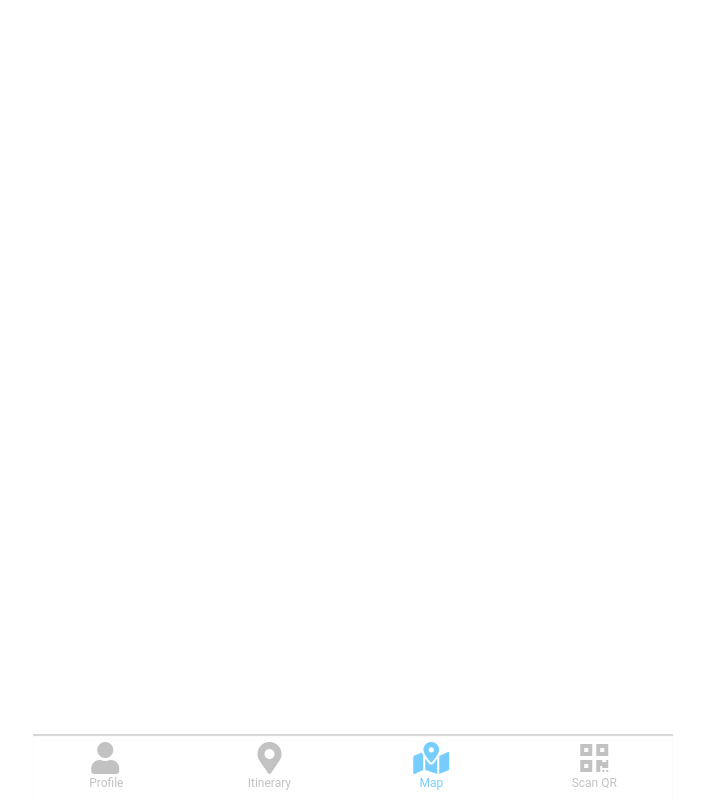
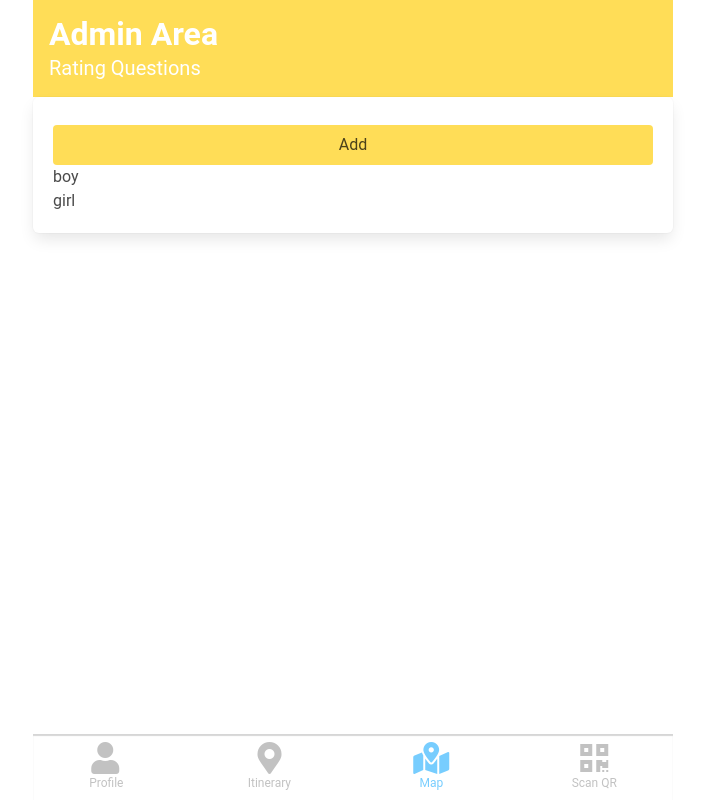
Before and after one commit to yuan-kuan/kotakita, a Svelte app: page /office in a window 1280 px wide. Shown: the whole page, without its empty margins (287-992 px from the left). Built offline with nearby package versions, Linux system fonts and the light colour scheme.

Commit message:
Admin page and question form

```diff
--- /dev/null
+++ b/src/Admin.svelte
@@ -0,0 +1,84 @@
+<script>
+  import { isAdmin } from './user_store';
+
+  const questions = ['boy', 'girl'];
+
+  let isShowingEditQuestion = false;
+  const addQuestion = () => {
+    isShowingEditQuestion = true;
+  };
+
+  const save = () => {};
+  const closeQuestion = () => {
+    isShowingEditQuestion = false;
+  };
+</script>
+
+{#if $isAdmin || true}
+  <section class="section has-background-warning ">
+    <p class="title has-text-white">Admin Area</p>
+    <p class="subtitle has-text-white">Rating Questions</p>
+  </section>
+
+  <div class="box">
+    <button class="mt-2 button is-warning is-fullwidth" on:click={addQuestion}
+      >Add</button
+    >
+
+    <ul>
+      {#each questions as q}
+        <li>{q}</li>
+      {/each}
+    </ul>
+  </div>
+
+  <div class="modal" class:is-active={isShowingEditQuestion}>
+    <div class="modal-background" on:click={closeQuestion} />
+    <div class="modal-card">
+      <header class="modal-card-head">
+        <p class="modal-card-title">Edit Question</p>
+      </header>
+      <section class="modal-card-body">
+        <div class="field">
+          <!-- svelte-ignore a11y-label-has-associated-control -->
+          <label class="label">Question Body</label>
+          <div class="control">
+            <textarea class="textarea" />
+          </div>
+        </div>
+
+        <div class="field">
+          <!-- svelte-ignore a11y-label-has-associated-control -->
+          <label class="label">Question Type</label>
+          <div class="select">
+            <select>
+              <option value="scale">1-10 scale</option>
+              <option value="yesno">Yes or No</option>
+              <option value="openend">Open Ended</option>
+            </select>
+          </div>
+          <br />
+        </div>
+
+        <div class="field">
+          <label class="checkbox">
+            <input type="checkbox" />
+            Allow optional comment
+          </label>
+        </div>
+      </section>
+
+      <footer class="modal-card-foot">
+        <button class="button is-success" on:click={save}>Save</button>
+        <button class="button" on:click={closeQuestion}>Cancel</button>
+      </footer>
+    </div>
+    <button
+      class="modal-close is-large"
+      aria-label="close"
+      on:click={closeQuestion}
+    />
+  </div>
+{:else}
+  <div class="box"><p>Only admin allows here.</p></div>
+{/if}
--- a/src/App.svelte
+++ b/src/App.svelte
@@ -8,6 +8,7 @@
   import Walk from './Walk.svelte';
   import History from './History.svelte';
   import BottomBar from './BottomBar.svelte';
+  import Admin from './Admin.svelte';
 </script>
 
 <!-- Pad to show full content above bottom bar -->
@@ -28,6 +29,9 @@
     <Route path="/history">
       <History />
     </Route>
+    <Route path="/office">
+      <Admin />
+    </Route>
   </Router>
 </div>
 
```
